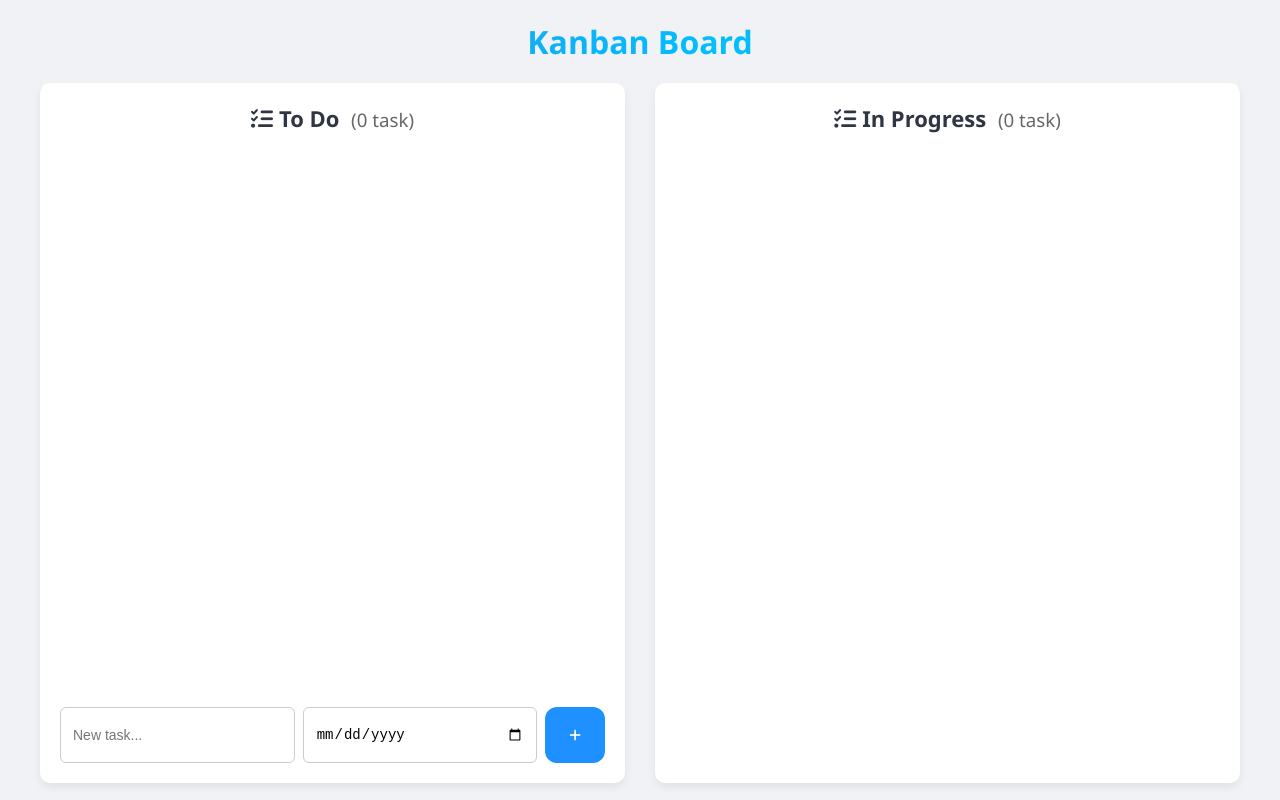
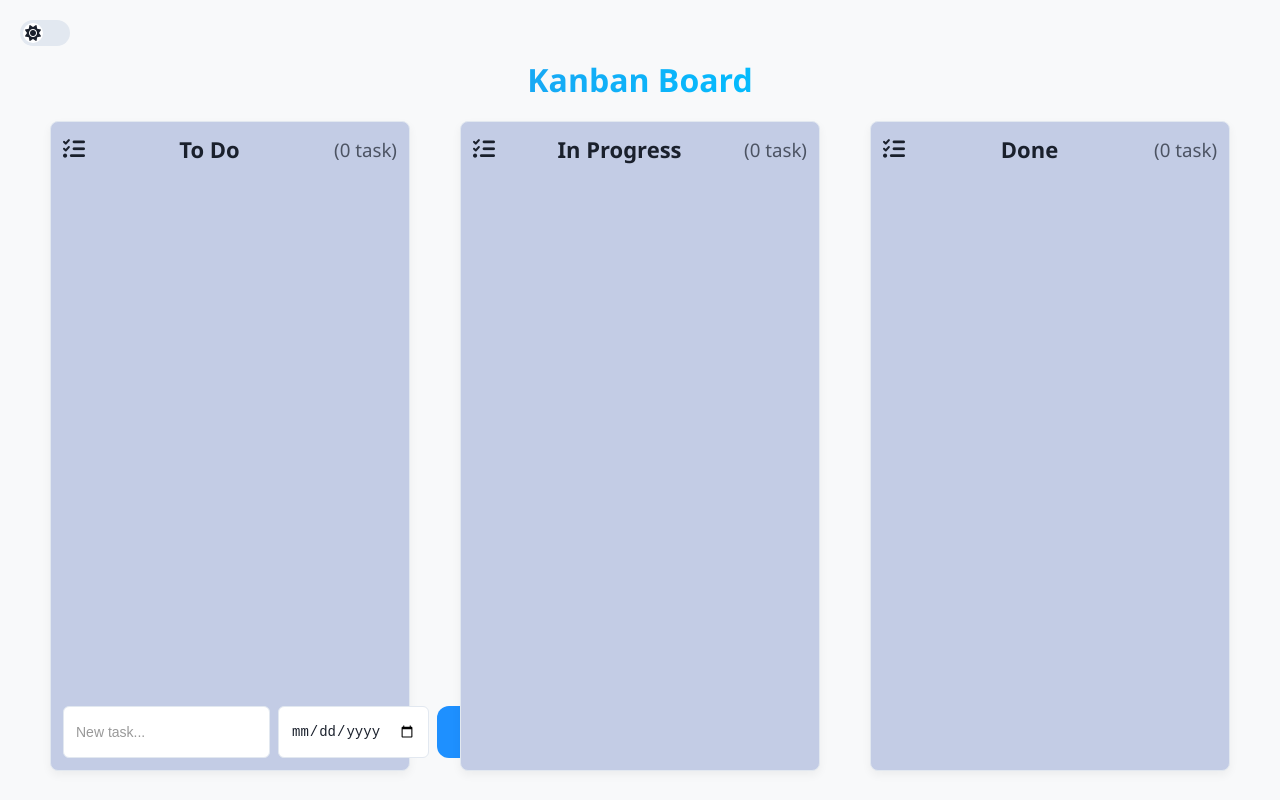
Before and after one commit to KemVani3110/miniJira, a React (Create React App) app: page / in a window 1280 px wide. Shown: the top 800 px of the page. Built offline with nearby package versions, Linux system fonts and the light colour scheme.

Commit message:
add theme

```diff
--- a/src/App.jsx
+++ b/src/App.jsx
@@ -5,6 +5,7 @@ import Column from './components/Column';
 import useLocalStorage from './hooks/useLocalStorage';
 import { v4 as uuidv4 } from 'uuid';
 import { DragDropContext } from '@hello-pangea/dnd';
+import ThemeToggle from './components/ThemeToggle';
 
 const App = () => {
   const [tasks, setTasks] = useLocalStorage('kanban-tasks', {
@@ -71,6 +72,7 @@ const App = () => {
 
   return (
     <div className="app">
+      <ThemeToggle />
       <h1>Kanban Board</h1>
       <DragDropContext onDragEnd={onDragEnd}>
         <div className="board">
--- a/src/components/Column.jsx
+++ b/src/components/Column.jsx
@@ -40,8 +40,9 @@ const Column = ({
           </div>
         )}
       </Droppable>
-      {showAddForm && <AddTaskForm onAdd={(content, date) => onAddTask(content, date)} />}
-
+      {showAddForm && (
+        <AddTaskForm onAdd={(content, date) => onAddTask(content, date)} />
+      )}
     </div>
   );
 };
--- /dev/null
+++ b/src/components/ThemeToggle.jsx
@@ -0,0 +1,24 @@
+import React, { useEffect, useState } from "react";
+import "../styles/theme.css";
+import "@fortawesome/fontawesome-free/css/all.min.css";
+
+const ThemeToggle = () => {
+  const [dark, setDark] = useState(
+    () => localStorage.getItem("theme") === "dark"
+  );
+
+  useEffect(() => {
+    document.body.classList.toggle("dark", dark);
+    localStorage.setItem("theme", dark ? "dark" : "light");
+  }, [dark]);
+
+  return (
+    <div className="theme-toggle-container" onClick={() => setDark(!dark)}>
+      <div className={`toggle-switch ${dark ? "dark" : "light"}`}>
+        <i className={`fas ${dark ? "fa-moon" : "fa-sun"}`} />
+      </div>
+    </div>
+  );
+};
+
+export default ThemeToggle;
--- a/src/styles/AddTaskForm.css
+++ b/src/styles/AddTaskForm.css
@@ -6,10 +6,16 @@
 
 .add-task-form input {
   flex: 1;
-  padding: 18px 12px;
-  border: 1px solid #ccc;
+  padding: 16px 12px;
+  background-color: var(--input-bg);
+  color: var(--text-color);
+  border: 1px solid var(--border-color);
   border-radius: 6px;
   font-size: 14px;
+}
+
+.add-task-form input::placeholder {
+  color: var(--placeholder-color);
 }
 
 .add-task-form button {
--- a/src/styles/Column.css
+++ b/src/styles/Column.css
@@ -1,19 +1,25 @@
 .column {
-    background: #fff;
+  background-color: var(--column-bg);
+  border: 1px solid var(--border-color);
   padding: 20px;
   flex: 1 1 30%;
   min-width: 400px;
   border-radius: 10px;
-    box-shadow: 0 4px 8px rgba(0, 0, 0, 0.07);
+  box-shadow: 0 4px 10px rgba(0, 0, 0, 0.05);
   display: flex;
   flex-direction: column;
-    min-height: 700px;
+  min-height: 650px;
+  transition: background 0.3s, box-shadow 0.3s;
 }
 
 .column h2 {
   margin: 0 0 15px;
   font-size: 22px;
-    color: #2f3542;
+  color: var(--text-color);
+  display: flex;
+  align-items: center;
+  justify-content: space-between;
+  transition: color 0.3s;
 }
 
 .task-list {
@@ -23,7 +29,9 @@
 
 .task-count {
   font-size: 0.85em;
-    color: #666;
+  color: var(--text-color);
   margin-left: 6px;
   font-weight: normal;
+  opacity: 0.7;
+  transition: color 0.3s, opacity 0.3s;
 }
--- a/src/styles/TaskCard.css
+++ b/src/styles/TaskCard.css
@@ -1,12 +1,12 @@
 .task-card {
-  background: linear-gradient(135deg, #dbe7ff, #edf2fb);
+  background: var(--task-bg-gradient);
   padding: 16px;
   margin-bottom: 12px;
   border-radius: 10px;
   display: flex;
   justify-content: space-between;
   align-items: flex-start;
-  transition: box-shadow 0.2s, transform 0.1s ease-in-out;
+  transition: box-shadow 0.2s, transform 0.1s ease-in-out, background 0.3s;
   position: relative;
   gap: 10px;
 }
@@ -20,7 +20,7 @@
   flex: 1;
   text-align: left;
   font-size: 16px;
-  color: #1f2937;
+  color: var(--text-color);
   font-weight: 500;
   word-break: break-word;
   line-height: 1.4;
@@ -31,34 +31,34 @@
   flex: 1;
   padding: 8px;
   font-size: 15px;
-  border: 1px solid #cbd5e1;
+  border: 1px solid var(--border-color);
   border-radius: 6px;
   outline: none;
-  color: #1f2937;
-  background-color: #fff;
+  color: var(--text-color);
+  background-color: var(--input-bg);
 }
 
 .delete-btn {
   background: transparent;
   border: none;
-  color: #ef4444;
+  color: var(--delete-color);
   font-size: 18px;
   cursor: pointer;
   transition: color 0.2s;
 }
 
 .delete-btn:hover {
-  color: #dc2626;
+  color: var(--delete-hover);
 }
 
 .task-date {
   font-size: 13px;
   font-weight: 500;
-  color: #334155;
+  color: var(--text-color);
   display: flex;
   align-items: center;
   gap: 6px;
-  background-color: #e2e8f0;
+  background-color: var(--input-bg);
   padding: 4px 10px;
   border-radius: 6px;
   margin-top: 8px;
--- /dev/null
+++ b/src/styles/theme.css
@@ -0,0 +1,97 @@
+:root {
+  --bg-color: #f8f9fa;
+  --text-color: #1a202c;
+
+  --card-bg: #ffffff;
+  --column-bg: #c3cce5;
+  --task-bg-gradient: linear-gradient(135deg, #dbe7ff, #edf2fb);
+
+  --border-color: #e2e8f0;
+  --input-bg: #ffffff;
+  --placeholder-color: #999;
+
+  --delete-color: #ef4444;
+  --delete-hover: #dc2626;
+}
+
+body.dark {
+  --bg-color: #1a202c;
+  --text-color: #f8f9fa;
+
+  --card-bg: #2d3748;
+  --column-bg: #2c3e50;
+  --task-bg-gradient: linear-gradient(135deg, #2d3748, #1e293b);
+
+  --border-color: #4a5568;
+  --input-bg: #3a4757;
+  --placeholder-color: #ccc;
+
+  --delete-color: #f87171;
+  --delete-hover: #f43f5e;
+}
+
+body {
+  background-color: var(--bg-color);
+  color: var(--text-color);
+  transition: background 0.3s, color 0.3s;
+}
+
+/* Column style */
+.column {
+  background-color: var(--column-bg);
+  border: 1px solid var(--border-color);
+  border-radius: 8px;
+  padding: 12px;
+  flex: 1;
+  min-width: 250px;
+  margin: 0 10px;
+  transition: background 0.3s, color 0.3s, border 0.3s;
+}
+
+.column h2 {
+  color: var(--text-color);
+}
+
+.add-task-form input {
+  background-color: var(--input-bg);
+  color: var(--text-color);
+  border: 1px solid var(--border-color);
+  transition: background 0.3s, color 0.3s;
+}
+
+.add-task-form input::placeholder {
+  color: var(--placeholder-color);
+}
+
+.theme-toggle-container {
+  width: 50px;
+  height: 26px;
+  border-radius: 20px;
+  background: var(--border-color);
+  cursor: pointer;
+  display: flex;
+  align-items: center;
+  padding: 3px;
+  transition: background 0.3s;
+  margin-bottom: 12px;
+}
+
+.toggle-switch {
+  width: 20px;
+  height: 20px;
+  border-radius: 50%;
+  background: var(--card-bg);
+  color: var(--text-color);
+  display: flex;
+  justify-content: center;
+  align-items: center;
+  transition: transform 0.3s;
+}
+
+.toggle-switch.light {
+  transform: translateX(0);
+}
+
+.toggle-switch.dark {
+  transform: translateX(24px);
+}
```
Also changed, not shown: src/components/TaskCard.jsx (+10 -7 lines), src/styles/App.css (+7 -5 lines). Lines whose indentation alone changed are shown as unchanged.
